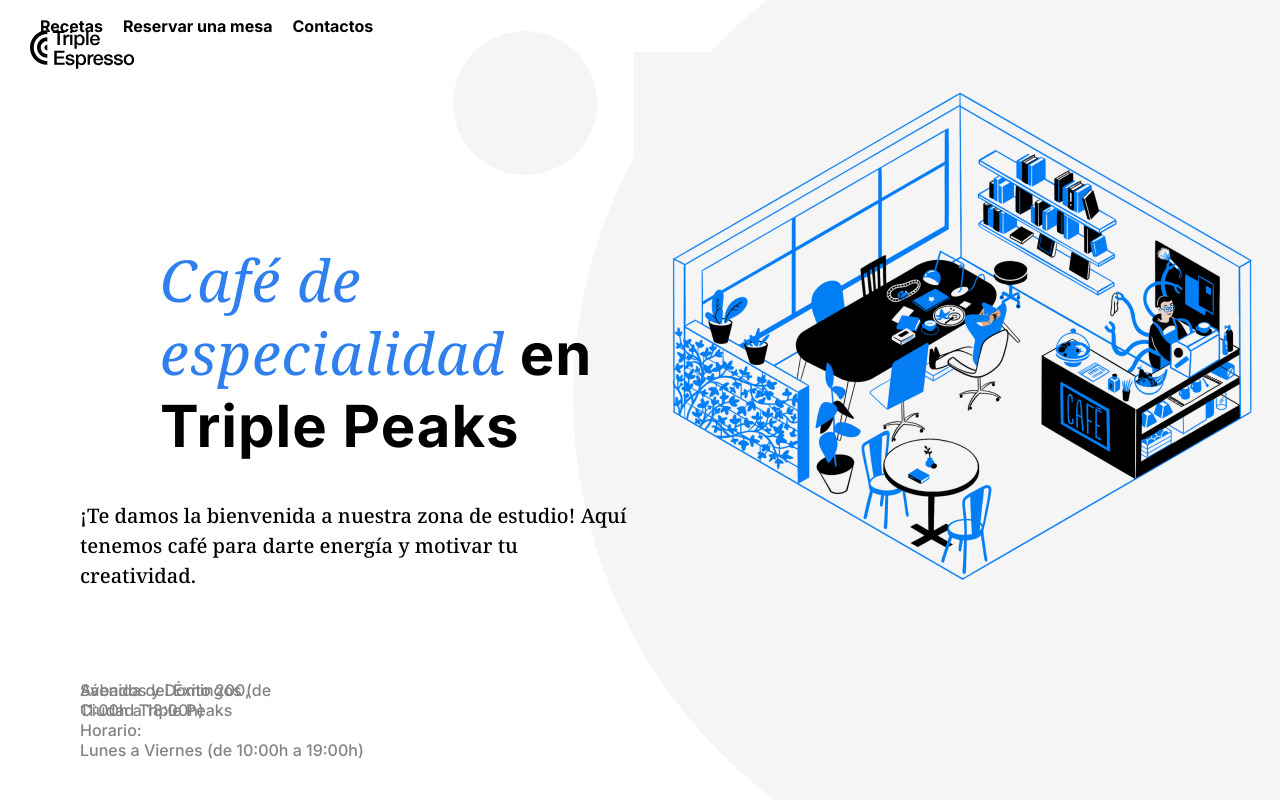
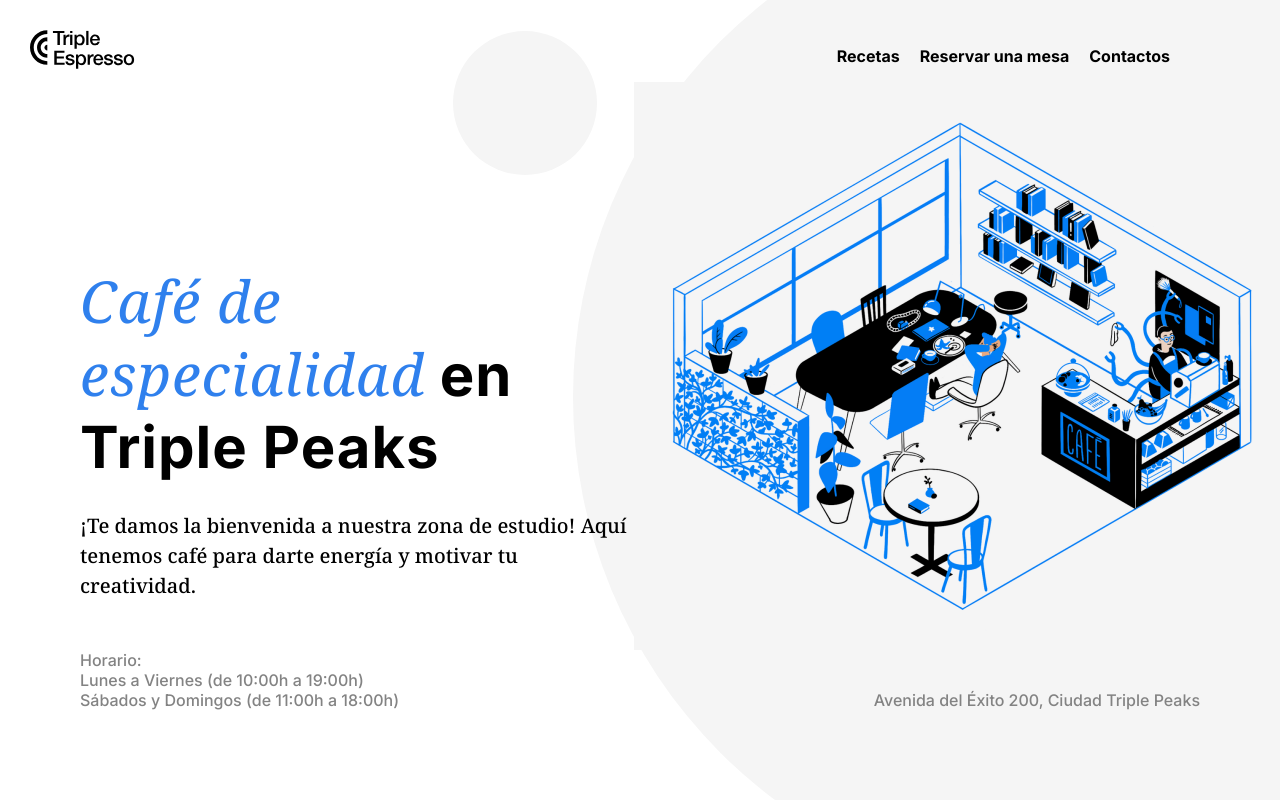
Before and after one commit to Amairani23/web_project_coffeeshop, a plain HTML site: page index.html in a window 1280 px wide. Shown: the top 800 px of the page. Drawn offline with Linux system fonts and the light colour scheme.

Commit message:
Agrega actualización en CSS

```diff
--- a/styles/style.css
+++ b/styles/style.css
@@ -18,21 +18,18 @@
   background-repeat: no-repeat;
   background-position: center;
   background-size: cover;
-  position: relative;
 }
 
 .nav {
   display: flex;
   justify-content: space-between;
   position: relative;
+  padding: 30px 30px 0;
 }
 
 .nav__logo {
   width: 105px;
   height: 39px;
-  position: absolute;
-  top: 30px;
-  left: 30px;
 }
 
 .nav__links {
@@ -50,7 +47,6 @@
 .header__content {
   display: flex;
   justify-content: space-between;
-  align-items: center;
   margin-left: 80px;
 }
 
@@ -60,7 +56,7 @@
   letter-spacing: 1px;
   max-width: 789px;
   margin-top: 183px;
-  margin-left: 80px;
+  margin-bottom: 0;
 }
 
 .header__span-accent {
@@ -84,10 +80,11 @@
 }
 
 .header__footer {
-  position: absolute;
-  bottom: 40px;
-  left: 80px;
   margin-top: auto;
+  display: flex;
+  justify-content: space-between;
+  align-items: flex-end;
+  padding: 0 80px 30px;
 }
 
 .header__paragraph {
@@ -96,12 +93,6 @@
   line-height: 20px;
   color: #838383;
   margin: 0;
-}
-
-.header__paragraph:last-of-type {
-  position: absolute;
-  bottom: 40px;
-  right: 80px;
 }
 
 .recipes {
```
